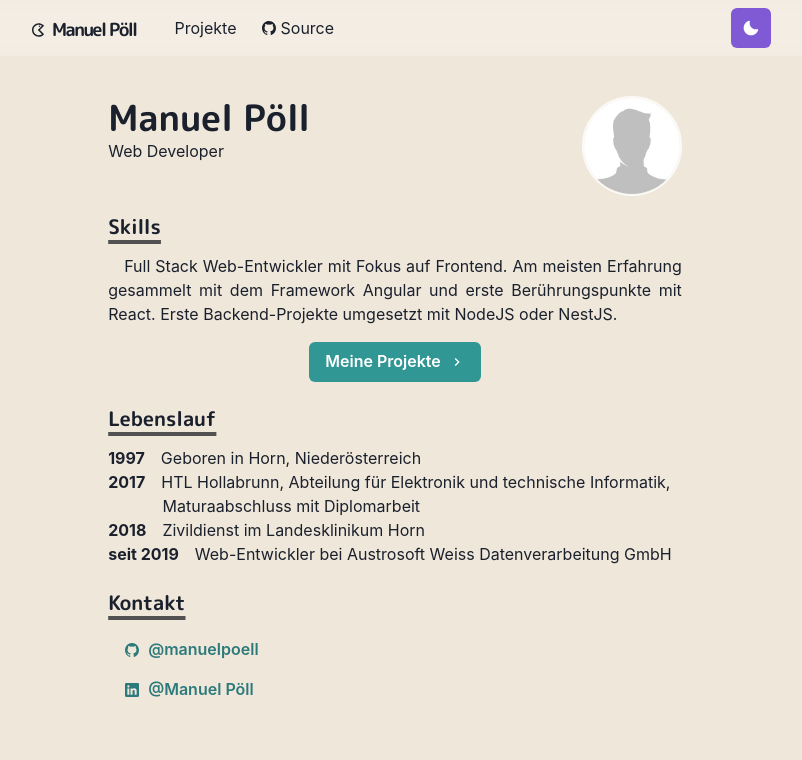
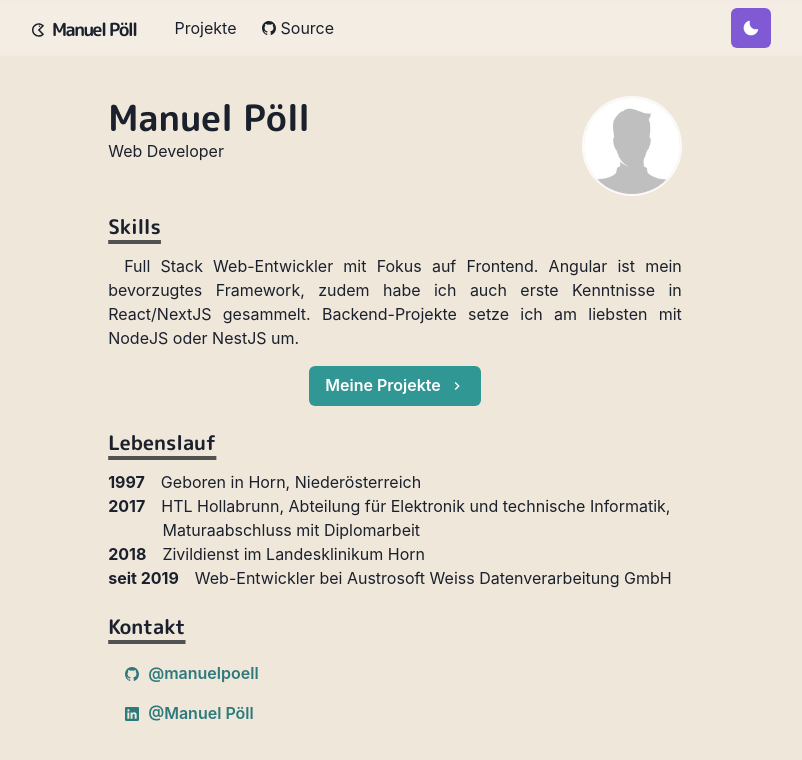
Before and after one commit to manuelpoell/manuelpoell.github.io, a Next.js app: page / in a window 1280 px wide. Shown: the top 760 px of the page, without its empty margins (245-1047 px from the left). Built offline with nearby package versions, Linux system fonts and the light colour scheme.

Commit message:
changed description

```diff
--- a/components/grid-item.js
+++ b/components/grid-item.js
@@ -22,7 +22,7 @@ export const GridItem = ({ children, href, title, thumbnail }) => (
 
 export const ProjectGridItem = ({ children, id, title, thumbnail }) => (
   <Box w="100%" align="center">
-    <NextLink href={`/projects/${id}`}>
+    <NextLink href={`/projects/${id}`} passHref>
       <LinkBox cursor="pointer">
         <Image
           src={thumbnail}
--- a/components/project.js
+++ b/components/project.js
@@ -4,7 +4,7 @@ import { ChevronRightIcon } from '@chakra-ui/icons'
 
 export const Title = ({ children }) => (
   <Box mt={10}>
-    <NextLink href="/projects">
+    <NextLink href="/projects" passHref>
       <Link>Projekte</Link>
     </NextLink>
     <span>
--- a/pages/404.js
+++ b/pages/404.js
@@ -15,7 +15,7 @@ const NotFound = () => {
       <Text>Diese Seite konnte nicht gefunden werden.</Text>
       <Divider my={6} />
       <Box my={6} align="center">
-        <NextLink href="/">
+        <NextLink href="/" passHref>
           <Button colorScheme="teal">Zur Startseite</Button>
         </NextLink>
       </Box>
--- a/pages/index.js
+++ b/pages/index.js
@@ -52,13 +52,13 @@ const Page = () => {
             Skills
           </Heading>
           <Paragraph>
-            Full Stack Web-Entwickler mit Fokus auf Frontend. Am meisten
-            Erfahrung gesammelt mit dem Framework Angular und erste
-            Berührungspunkte mit React. Erste Backend-Projekte umgesetzt mit
-            NodeJS oder NestJS.
+            Full Stack Web-Entwickler mit Fokus auf Frontend. Angular ist mein
+            bevorzugtes Framework, zudem habe ich auch erste Kenntnisse in
+            React/NextJS gesammelt. Backend-Projekte setze ich am liebsten mit
+            NodeJS oder NestJS um.
           </Paragraph>
           <Box align="center" my={4}>
-            <NextLink href="/projects">
+            <NextLink href="/projects" passHref>
               <Button rightIcon={<ChevronRightIcon />} colorScheme="teal">
                 Meine Projekte
               </Button>
```
